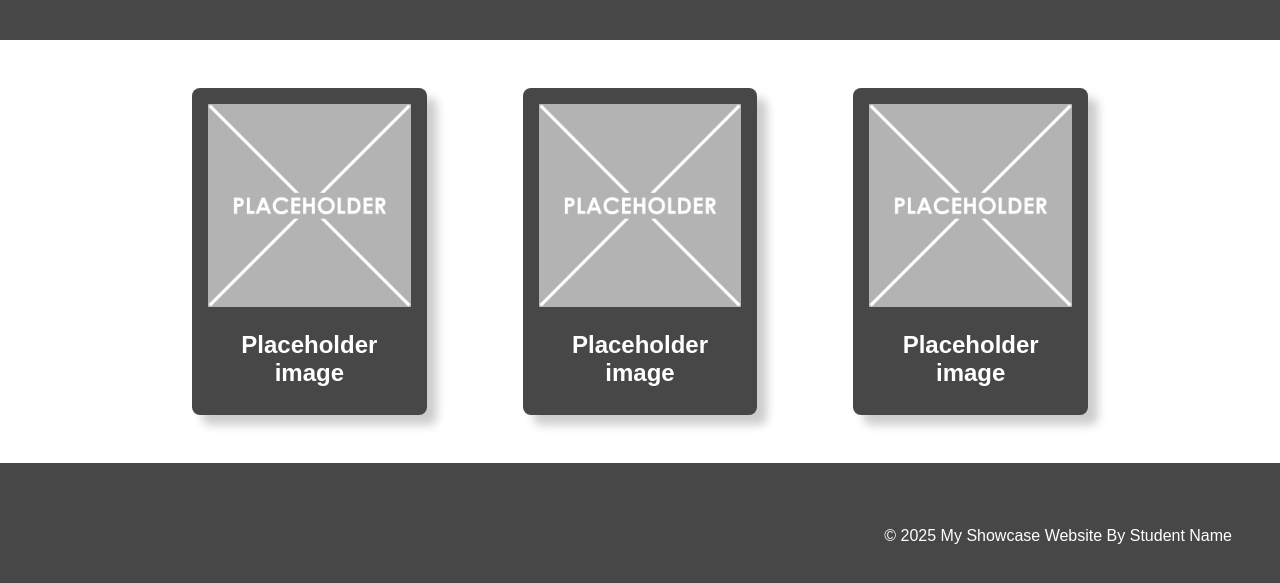
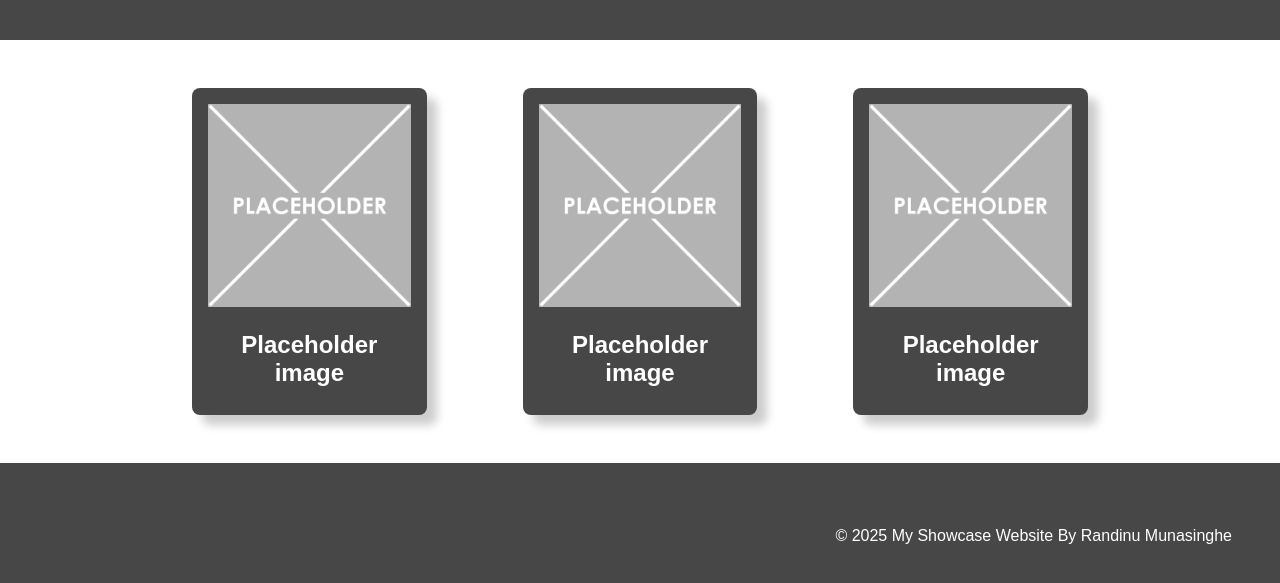
Before and after one commit to Randinnu/MyYear10Website, a plain HTML site: page index.html in a window 1280 px wide. Shown: the part 301-884 px from the top of the page. Drawn offline with Linux system fonts and the light colour scheme.

Commit message:
name change

```diff
--- a/index.html
+++ b/index.html
@@ -47,7 +47,7 @@
 
     <!-- A Simple Website Footer ------------------------------------------------------------------------------ -->
     <footer class="footer">
-        <p>&copy; 2025 My Showcase Website By Student Name</p>
+        <p>&copy; 2025 My Showcase Website By Randinu Munasinghe</p>
     </footer>
 
 <!-- The end of the whole page- no more content after this! -->
```
